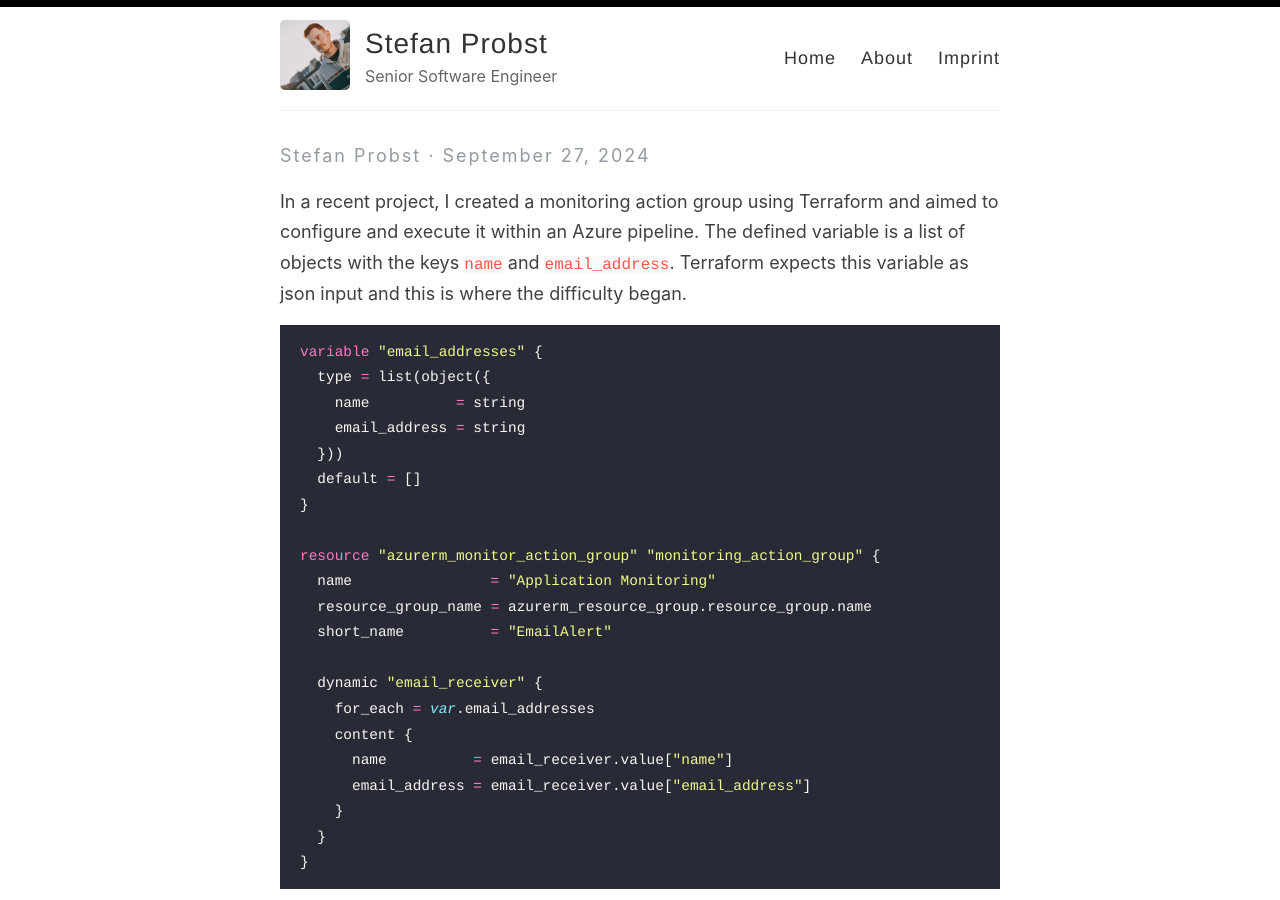
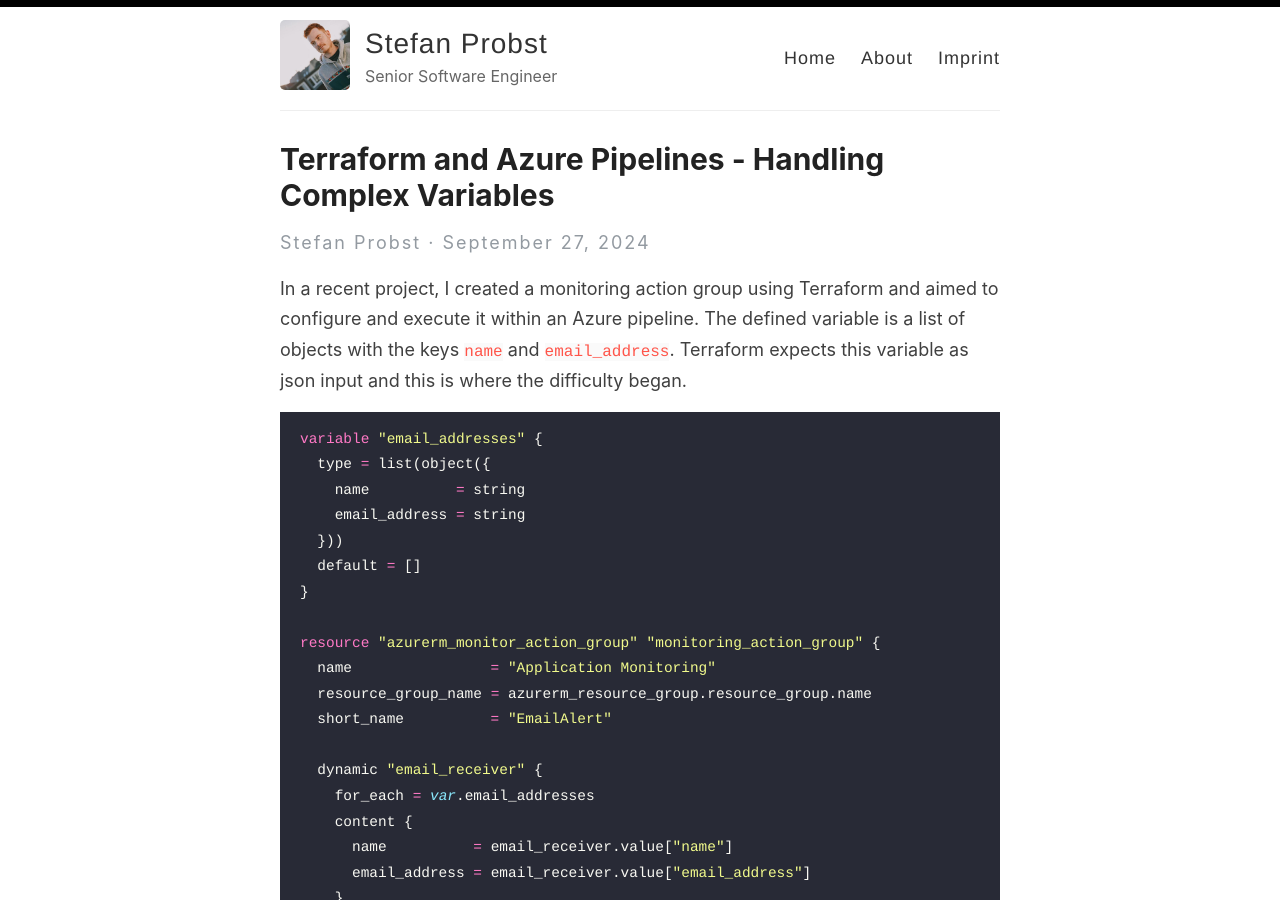
Before and after one commit to probststefan/code-blog, a Jekyll site: the page built from _posts/2024-09-27-complex-terraform-azure-pipeline-parameters.md, in a window 1280 px wide and 900 px high. Built offline with Jekyll 4.4.1, drawn with Linux system fonts in a browser that asks for light colours; our own code applies the rules of GitHub Pages for plain Markdown files.

Commit message:
Update 2024-09-27-complex-terraform-azure-pipeline-parameters.md

```diff
--- a/_posts/2024-09-27-complex-terraform-azure-pipeline-parameters.md
+++ b/_posts/2024-09-27-complex-terraform-azure-pipeline-parameters.md
@@ -1,6 +1,6 @@
 ---
 layout: post
-title: Terraform and Azure Pipelines\: Handling Complex Variables
+title: Terraform and Azure Pipelines - Handling Complex Variables
 ---
 
 In a recent project, I created a monitoring action group using Terraform and aimed to configure and execute it within an Azure pipeline. The defined variable is a list of objects with the keys `name` and `email_address`. Terraform expects this variable as json input and this is where the difficulty began.
```
